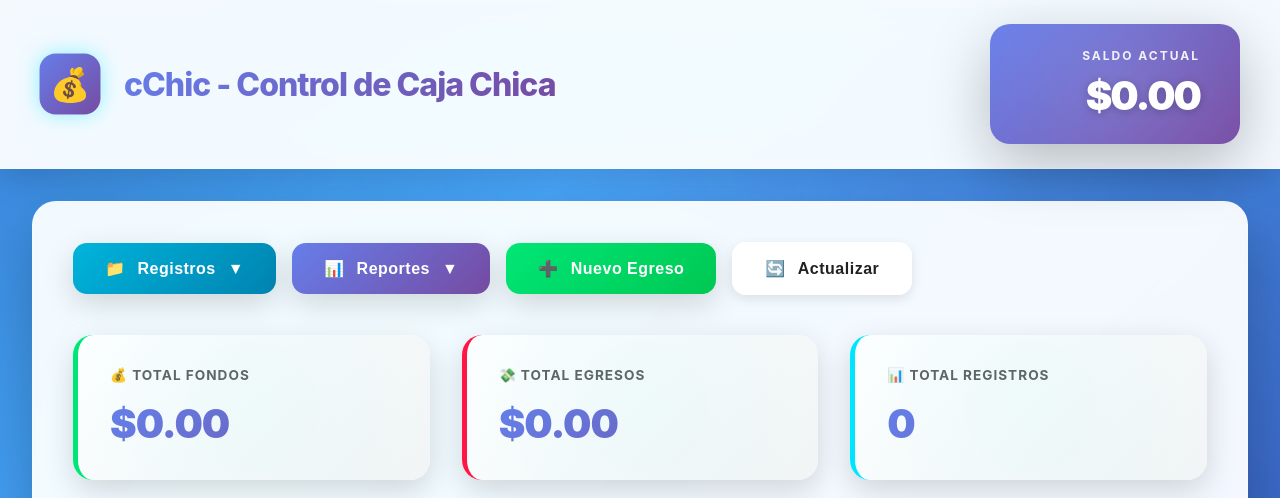
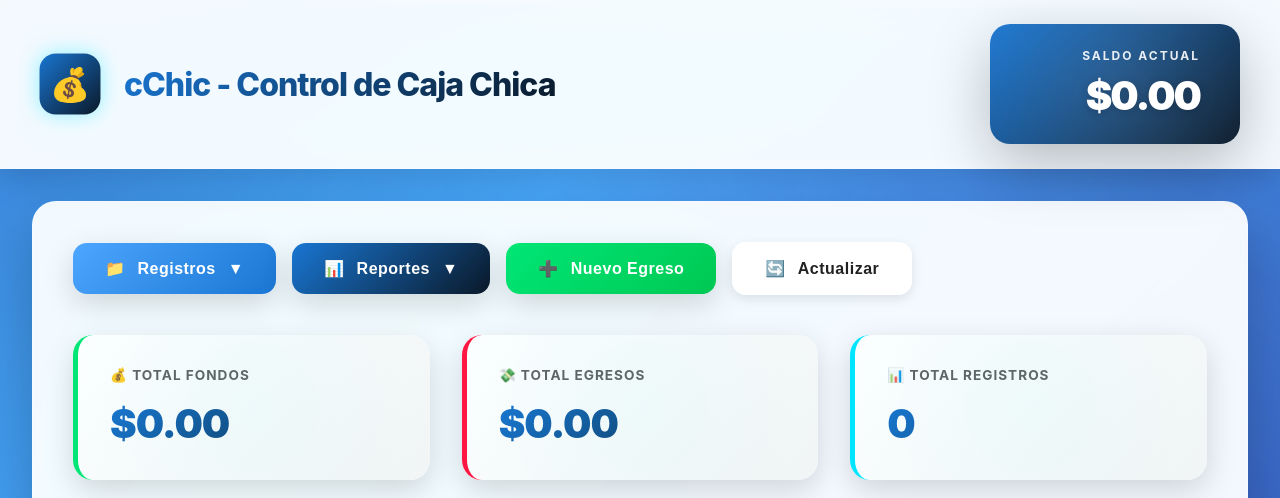
Before and after one commit to winston93-cloud/Cchic, a Next.js app: page / in a window 1280 px wide. Shown: the top 498 px of the page. Built offline with nearby package versions, Linux system fonts and the light colour scheme; no server answers; the database is empty.

Commit message:
Fix: Cambiar gradientes de morado a azul marino/azul cielo

```diff
--- a/app/globals.css
+++ b/app/globals.css
@@ -22,8 +22,8 @@
   --error: #FF1744;
 
   /* Gradientes espectaculares */
-  --gradient-primary: linear-gradient(135deg, #667eea 0%, #764ba2 100%);
-  --gradient-ocean: linear-gradient(135deg, #00B4DB 0%, #0083B0 100%);
+  --gradient-primary: linear-gradient(135deg, #1976D2 0%, #0A1929 100%);
+  --gradient-ocean: linear-gradient(135deg, #4da6ff 0%, #1976D2 100%);
   --gradient-sunset: linear-gradient(135deg, #f093fb 0%, #f5576c 100%);
   --gradient-dark: linear-gradient(135deg, #0A1929 0%, #1A237E 100%);
   --gradient-light: linear-gradient(135deg, #FFFFFF 0%, #F5F5F5 100%);
```
